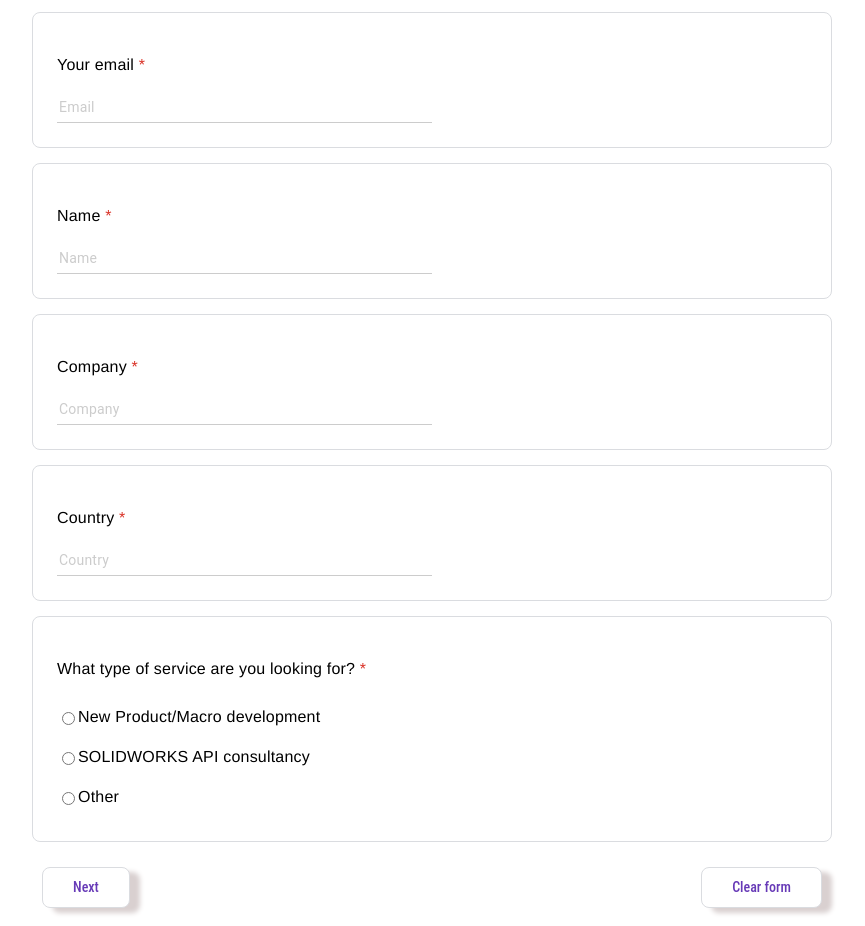
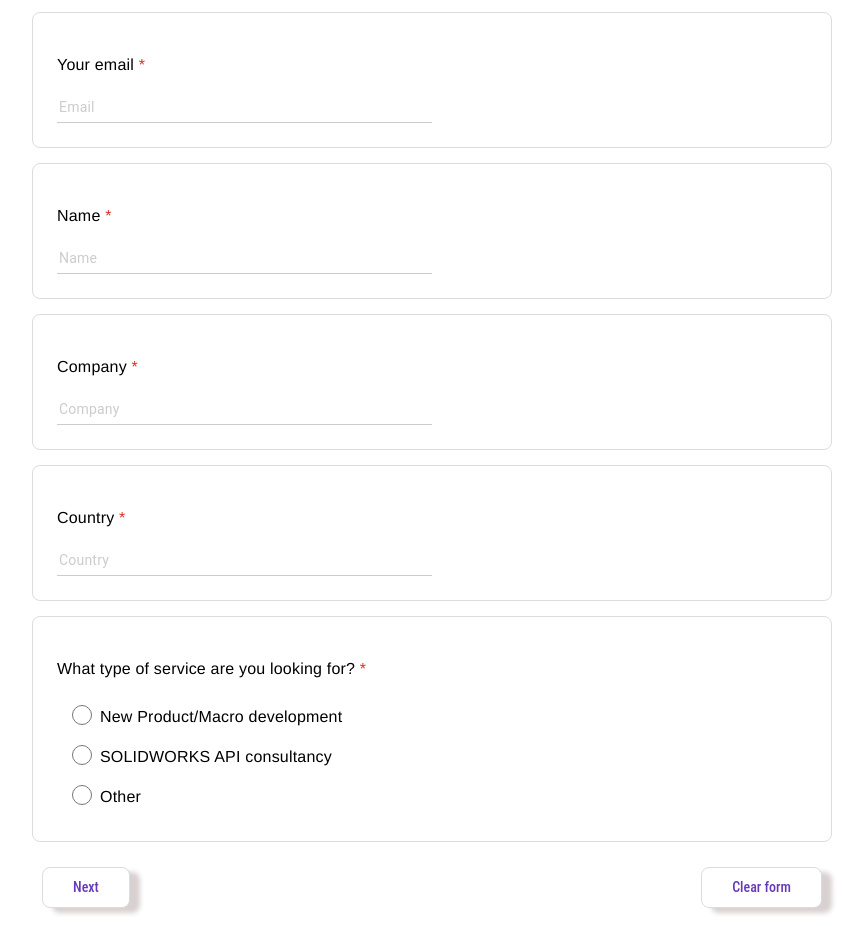
Before and after one commit to EvgeniyGoloWin/Xarial, a plain HTML site: page index.html in a window 1280 px wide. Shown: the part 150-1076 px from the top of the page, without its empty margins (208-1073 px from the left). Drawn offline with Linux system fonts and the light colour scheme.

Commit message:
bag fix#2

```diff
--- a/style.css
+++ b/style.css
@@ -223,6 +223,13 @@ h3 {
 
 .radioBtn label {
     display: flex;
-    align-items: center;
+    line-height: 30px;
+    margin: 5px;
     flex-direction: row-reverse;
 }
+
+input:first-child {
+    width: 30px;
+    height: 20px;
+    accent-color: rgb(103, 58, 183);
+}
```
